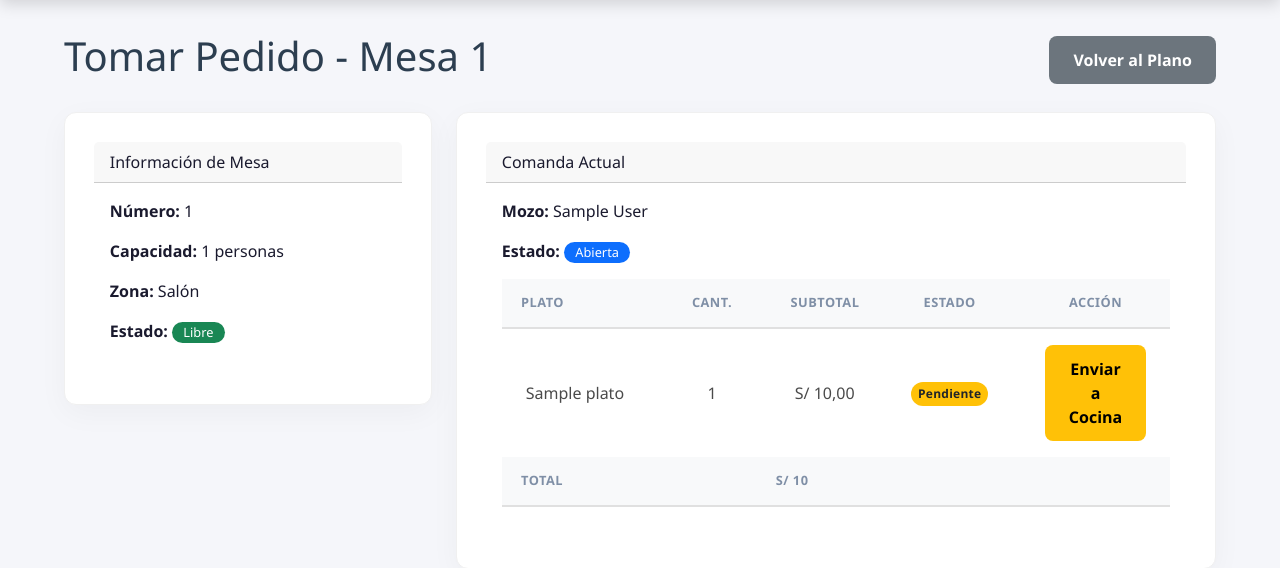
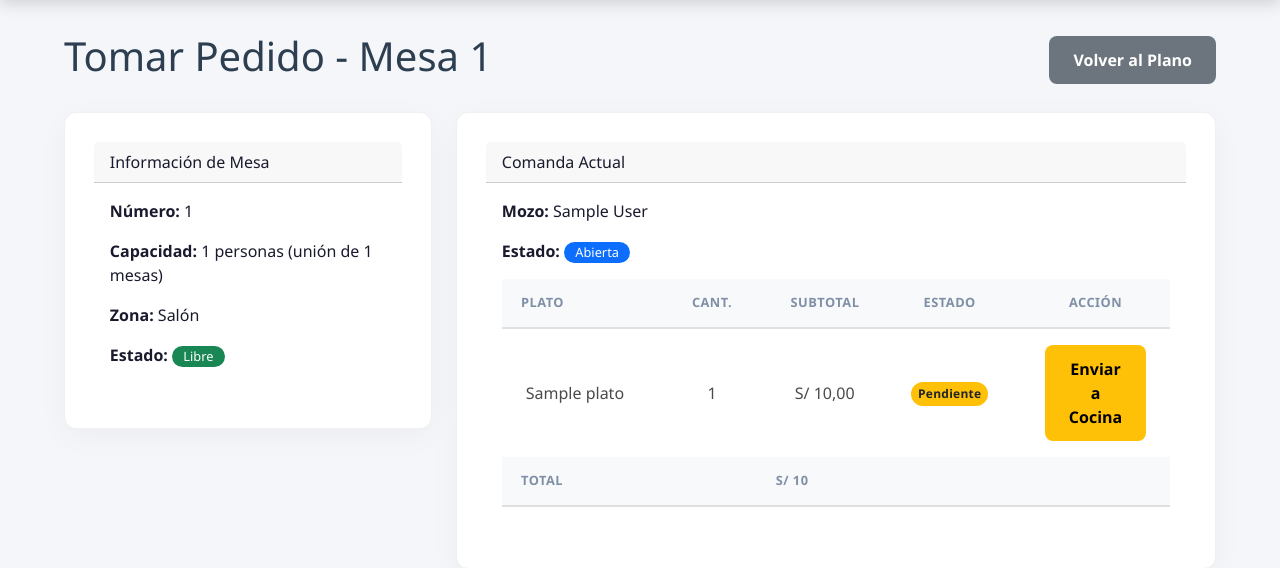
Before and after one commit to edwargreoz/Restaurante_08, a Django app: page /pedidos/tomar/1/ in a window 1280 px wide. Shown: the part 65-633 px from the top of the page. Run offline with Django 5.2, Linux system fonts and the light colour scheme; a user stored in the database is signed in; tables that the repository leaves empty hold one stand-in row (values such as "Sample post"); parts of the project's set-up code (start-up, migrations or seed data) failed here and were passed over.

Commit message:
fix: mostrar capacidad total de la union al unir mesas - domain entity, repo, serializer, vistas y templates

```diff
--- a/dominio/entidades/union_mesa.py
+++ b/dominio/entidades/union_mesa.py
@@ -8,6 +8,7 @@ class UnionMesa:
     id: Optional[int]
     mesa_ids: list[int] = field(default_factory=list)
     activo: bool = True
+    capacidad_total: int = 0
 
     def validar_minimo_mesas(self) -> None:
         if len(self.mesa_ids) < 2:
--- a/infraestructura/persistencia/repositorios/union_mesa_repo.py
+++ b/infraestructura/persistencia/repositorios/union_mesa_repo.py
@@ -29,8 +29,12 @@ class UnionMesaRepository:
         return [self._a_entidad(u) for u in UnionMesaModel.objects.filter(activo=True)]
 
     def _a_entidad(self, u) -> UnionMesa:
+        mesas_qs = u.mesas.all()
+        mesa_ids = [m.id for m in mesas_qs] if u.id else []
+        capacidad_total = sum(m.capacidad for m in mesas_qs) if u.id else 0
         return UnionMesa(
             id=u.id,
-            mesa_ids=[m.id for m in u.mesas.all()] if u.id else [],
+            mesa_ids=mesa_ids,
             activo=u.activo,
+            capacidad_total=capacidad_total,
         )
--- a/interfaces/api/serializers.py
+++ b/interfaces/api/serializers.py
@@ -42,7 +42,7 @@ class UnionMesaSerializer(serializers.Serializer):
     capacidad_total = serializers.SerializerMethodField()
 
     def get_capacidad_total(self, obj):
-        return getattr(obj, 'capacidad_total', lambda: 0)()
+        return getattr(obj, 'capacidad_total', 0)
 
 
 class CategoriaSerializer(serializers.Serializer):
--- a/mesas/views.py
+++ b/mesas/views.py
@@ -31,6 +31,7 @@ def detalle_mesa(request, mesa_id):
     if data.get('union_activa'):
         mesas_union = container.mesa_repo.listar_activas_por_ids(data['union_activa'].mesa_ids)
         data['mesas_union'] = mesas_union
+        data['capacidad_total_union'] = sum(m.capacidad for m in mesas_union)
     return render(request, 'mesas/detalle_mesa.html', data)
 
 
--- a/pedidos/views.py
+++ b/pedidos/views.py
@@ -17,6 +17,11 @@ def tomar_pedido(request, mesa_id):
         data = container.comanda_service.obtener_datos_tomar_pedido(mesa_id)
     except AppError:
         raise Http404()
+    union = container.union_mesa_repo.obtener_activa_por_mesa(mesa_id)
+    if union:
+        mesas_union = container.mesa_repo.listar_activas_por_ids(union.mesa_ids)
+        data['mesas_union'] = mesas_union
+        data['capacidad_total_union'] = sum(m.capacidad for m in mesas_union)
     return render(request, 'pedidos/tomar_pedido.html', data)
 
 
--- a/templates/mesas/detalle_mesa.html
+++ b/templates/mesas/detalle_mesa.html
@@ -50,7 +50,11 @@
                         </div>
                         <div class="mesa-info-item">
                             <span class="mesa-info-label">Capacidad</span>
-                            <span class="mesa-info-value">{{ mesa.capacidad }} <small>personas</small></span>
+                            <span class="mesa-info-value">
+                                {% if union_activa %}{{ capacidad_total_union }}{% else %}{{ mesa.capacidad }}{% endif %}
+                                <small>personas</small>
+                                {% if union_activa %}<small class="text-muted d-block">({{ mesas_union|length }} mesas unidas)</small>{% endif %}
+                            </span>
                         </div>
                         <div class="mesa-info-item">
                             <span class="mesa-info-label">Zona</span>
--- a/templates/pedidos/tomar_pedido.html
+++ b/templates/pedidos/tomar_pedido.html
@@ -18,7 +18,7 @@
             <div class="card-header">Información de Mesa</div>
             <div class="card-body">
                 <p><strong>Número:</strong> {{ mesa.numero }}</p>
-                <p><strong>Capacidad:</strong> {{ mesa.capacidad }} personas</p>
+                <p><strong>Capacidad:</strong> {% if mesas_union %}{{ capacidad_total_union }} personas (unión de {{ mesas_union|length }} mesas){% else %}{{ mesa.capacidad }} personas{% endif %}</p>
                 <p><strong>Zona:</strong> {{ mesa.zona|zona_display }}</p>
                 <p><strong>Estado:</strong>
                     <span class="badge
```
